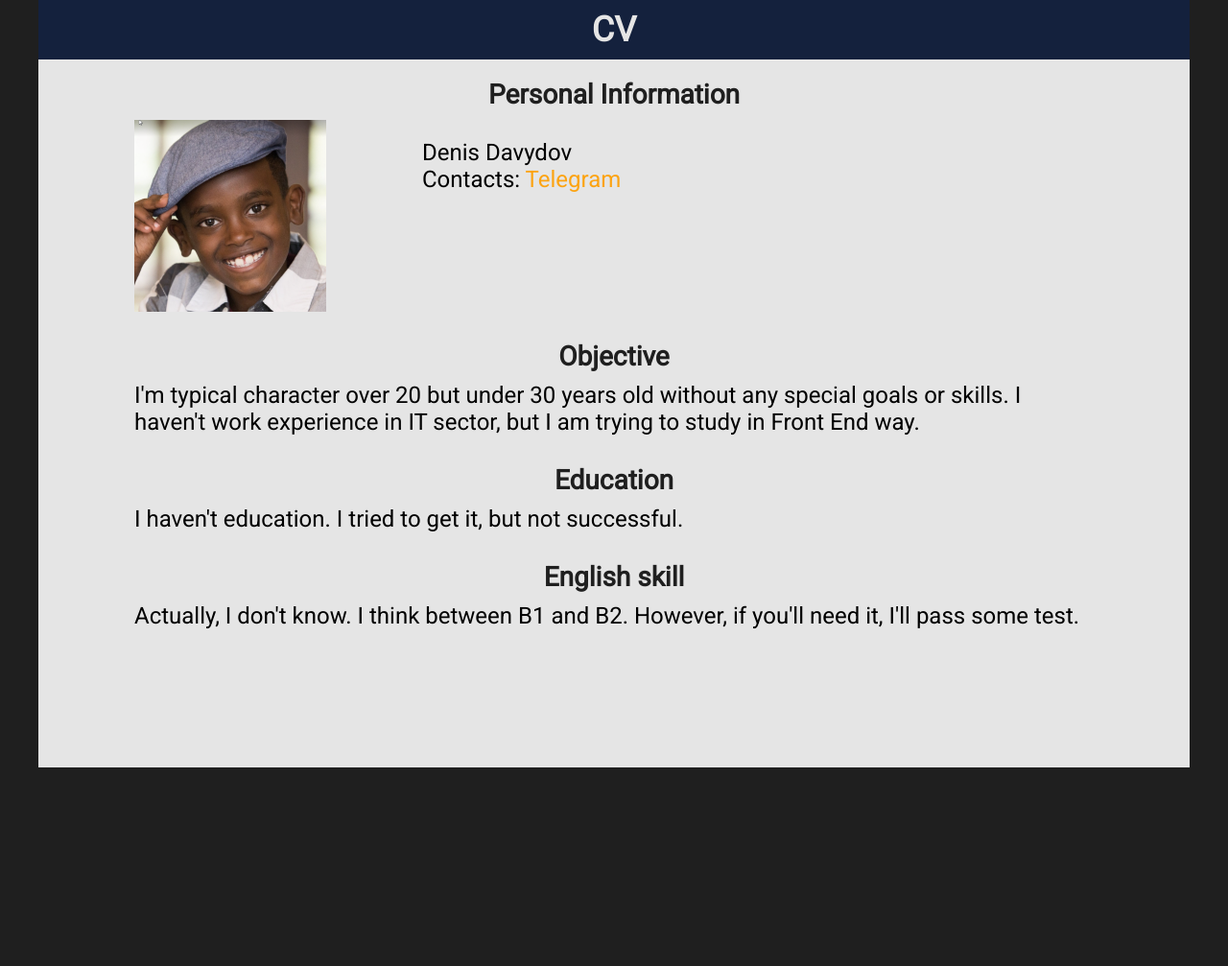
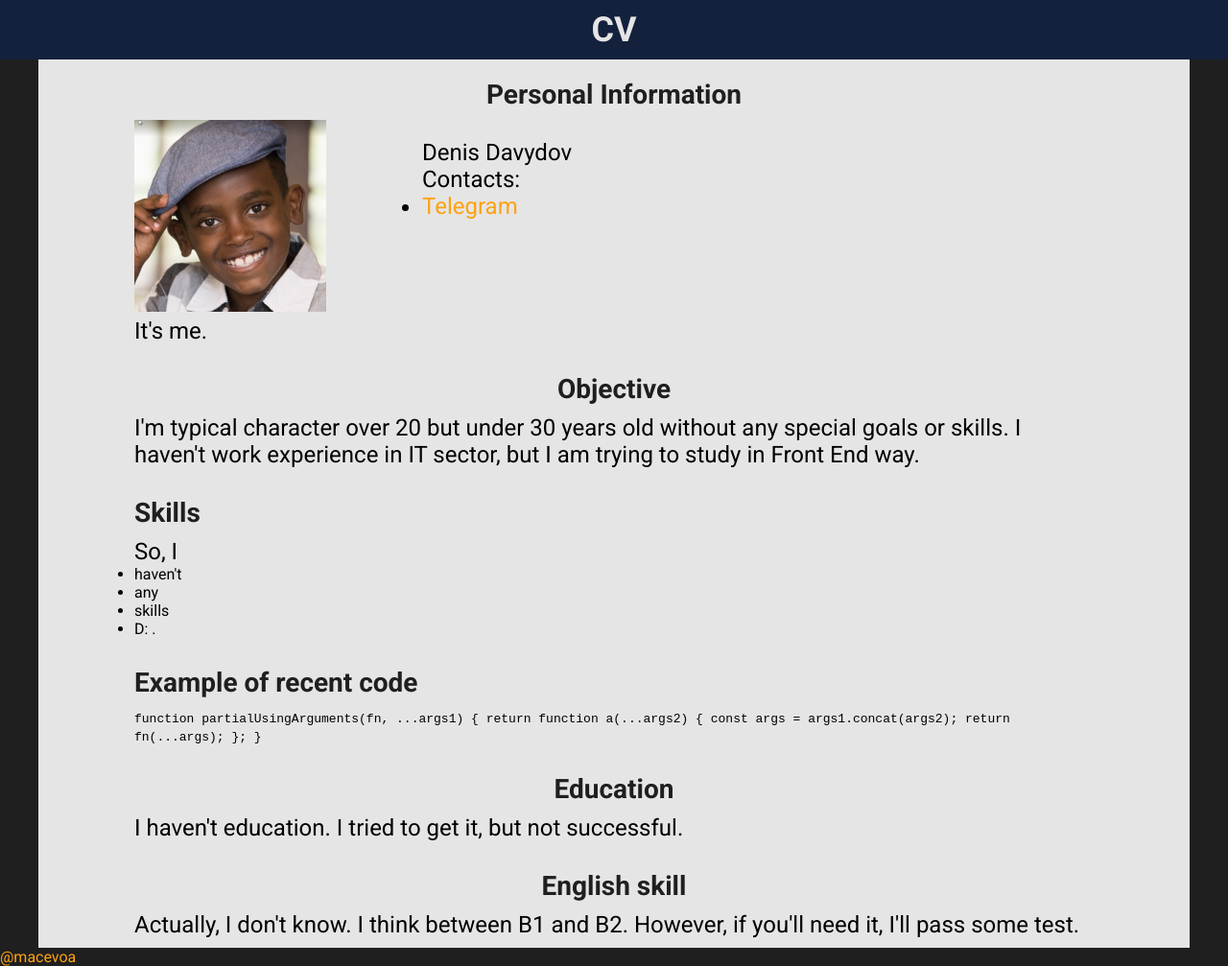
Before and after one commit to dazes033/rsschool-cv-1, a website: page index.html in a window 1280 px wide. Shown: the whole page at 96% size. Before the commit the page ends 800 px from the top, so only its background shows below. Drawn offline with Linux system fonts and the light colour scheme.

Commit message:
refactor: add new sections into page

```diff
--- a/index.html
+++ b/index.html
@@ -6,26 +6,31 @@
   <meta http-equiv="x-ua-compatible" content="ie=edge">
   <link rel="stylesheet" href="./style.css">
   <link rel="preconnect" href="https://fonts.gstatic.com">
-  <link href="https://fonts.googleapis.com/css2?family=Roboto&display=swap" rel="stylesheet">
+  <link href="https://fonts.googleapis.com/css2?family=Roboto:wght@400;700&display=swap" rel="stylesheet">
   <title>CV</title>
 </head>
 <body>
+  <header class="header">
+    <h1>CV</h1>
+  </header>
   <main class="main">
-    <header class="header">
-      <h1>CV</h1>
-    </header>
     <section class="personal-info">
       <h2 class="personal-info__header">Personal Information</h2>
       <div class="personal-info__wrapper">
-        <img class="personal-info__photo" src="./boy.png" alt="MaFoto">
+        <figure class="personal-info__photo-wrapper">
+          <img class="personal-info__photo" src="./boy.png" alt="Photo of me">
+          <figcaption class="personal-info__photo-description">It's me.</figcaption>
+        </figure>
         <div class="personal-info__text">
           <p class="fullname">
             Denis Davydov
           </p>
-          <p class="contacts">
-            Contacts:
-            <a href="https://t.me/pucpucpuc">Telegram</a>
-          </p>
+          <p>Contacts:</p>
+          <ul class="contacts">
+            <li>
+              <a class="contacts__link" href="https://t.me/pucpucpuc">Telegram</a>
+            </li>
+          </ul>
         </div>
       </div>
     </section>
@@ -35,6 +40,27 @@
         I'm typical character over 20 but under 30 years old without any special goals or skills.
         I haven't work experience in IT sector, but I am trying to study in Front End way.
       </p>
+    </section>
+    <section class="skills">
+      <h2 class="skills__header">Skills</h2>
+      <p>So, I</p>
+      <ul class="skills__list">
+        <li>haven't</li>
+        <li>any</li>
+        <li>skills</li>
+        <li>D: .</li>
+      </ul>
+    </section>
+    <section class="code">
+      <h2 class="code__header">Example of recent code</h2>
+      <code class="code__example">
+        <code>function partialUsingArguments(fn, ...args1) {</code>
+        <code class="code__tab_1">return function a(...args2) {</code>
+        <code class="code__tab_2">const args = args1.concat(args2);</code>
+        <code class="code__tab_2">return fn(...args);</code>
+        <code class="code__tab_1">};</code>
+        <code>}</code>
+      </code>
     </section>
     <section class="education">
       <h2 class="education__header">Education</h2>
@@ -49,5 +75,8 @@
       </p>
     </section>
   </main>
+  <footer class="footer">
+    <a href="https://github.com/macevoa" target="_blank">@macevoa</a>
+  </footer>
 </body>
 </html>
```
